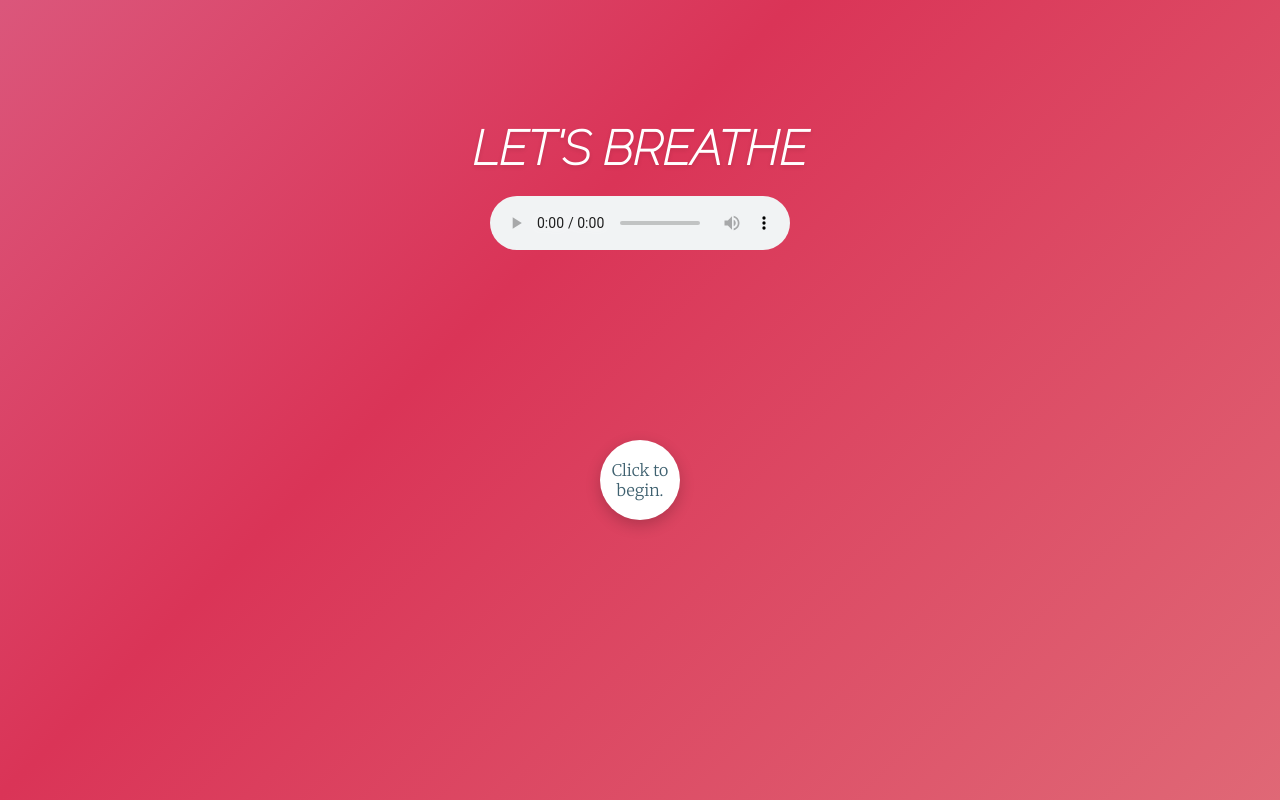
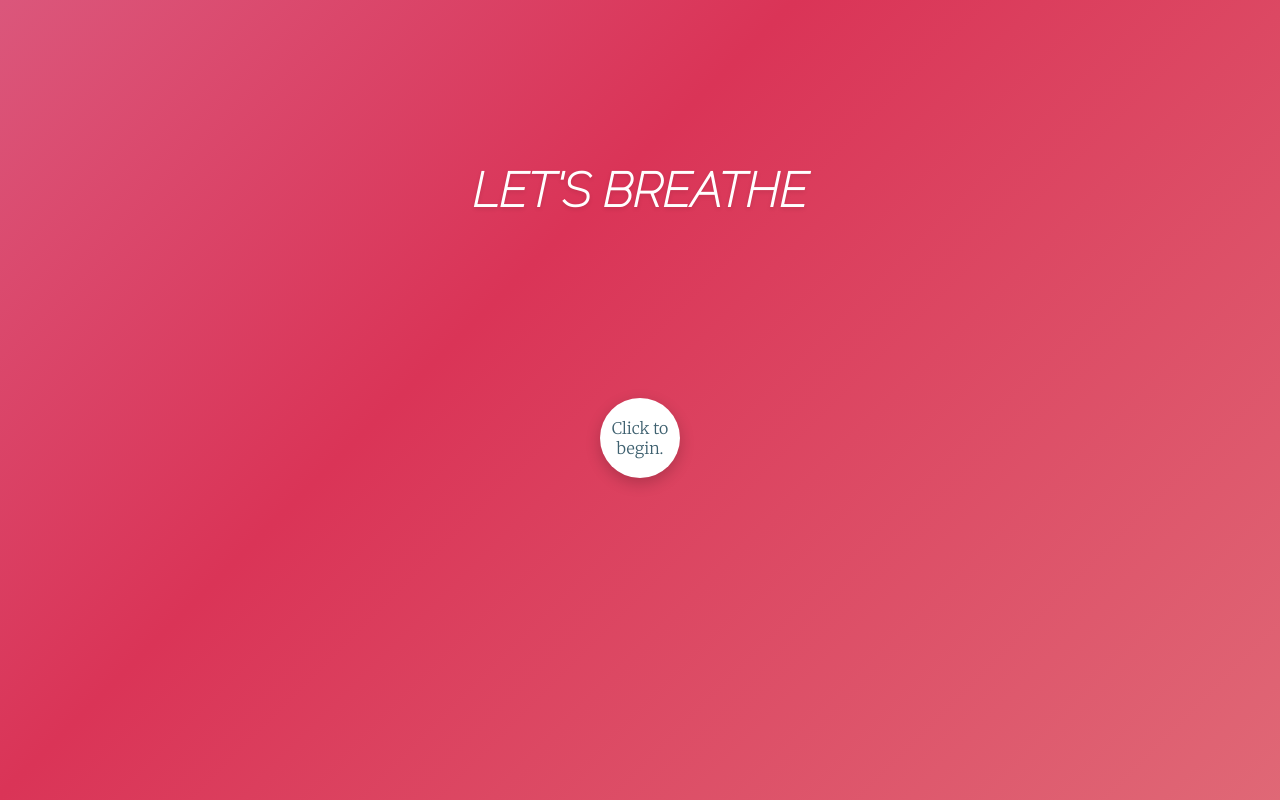
Before and after one commit to mikaaurora/breathing-simulation, a plain HTML site: page index.html in a window 1280 px wide. Drawn offline with Linux system fonts and the light colour scheme.

Commit message:
Hide audio controls

```diff
--- a/index.html
+++ b/index.html
@@ -13,10 +13,10 @@
 </head>
 <body>
   <h1>LET'S BREATHE</h1>
-<audio controls autoplay>
-  <source src="scott-buckley-jul.mp3" type="audio/mpeg">
-  Your browser does not support the audio element.
-</audio>
+  <audio id="backgroundAudio">
+    <source src="scott-buckley-jul.mp3" type="audio/mpeg">
+    Your browser does not support the audio element.
+  </audio>
   <div class="container">
     <div class="ball-container">
       <div id="ball">breathe in</div>
```
